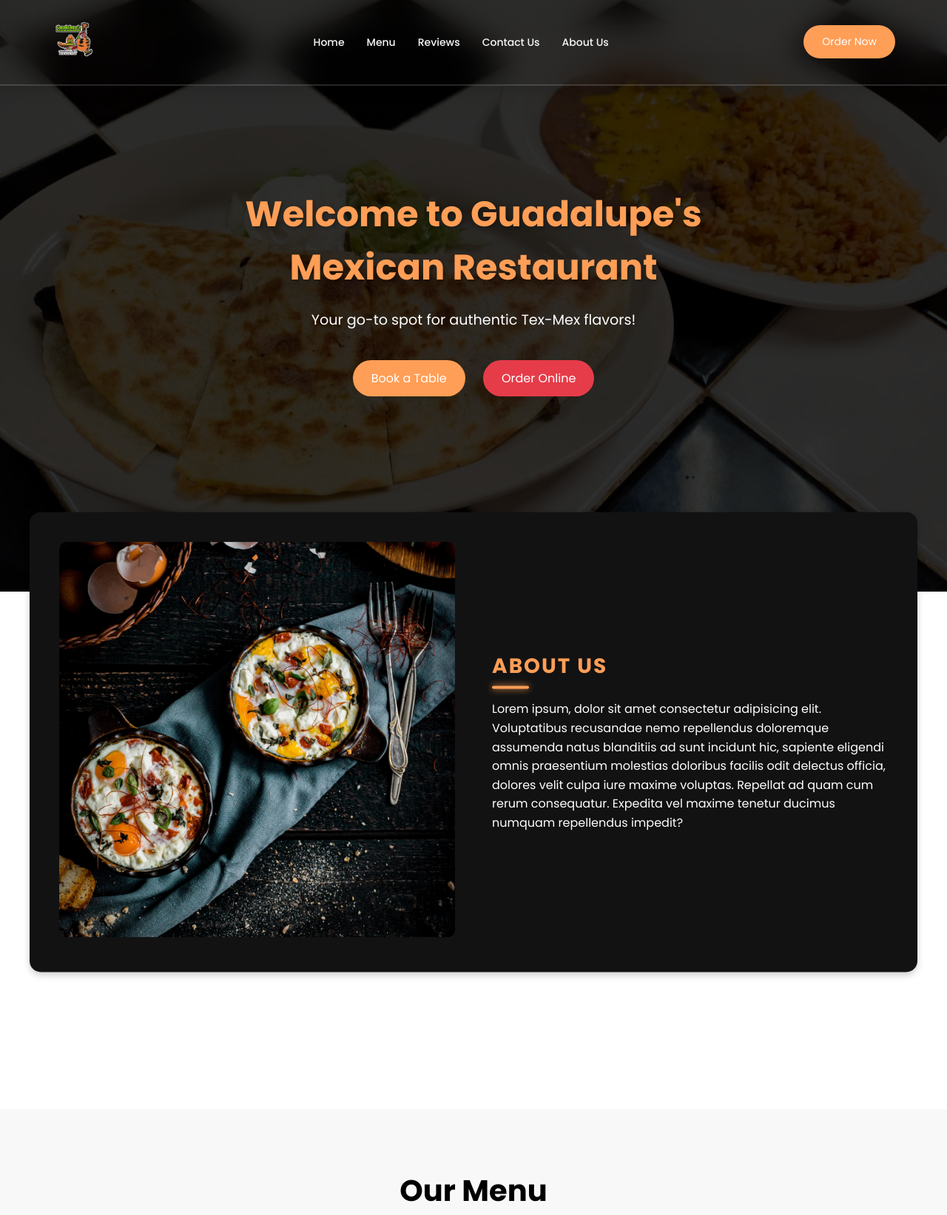
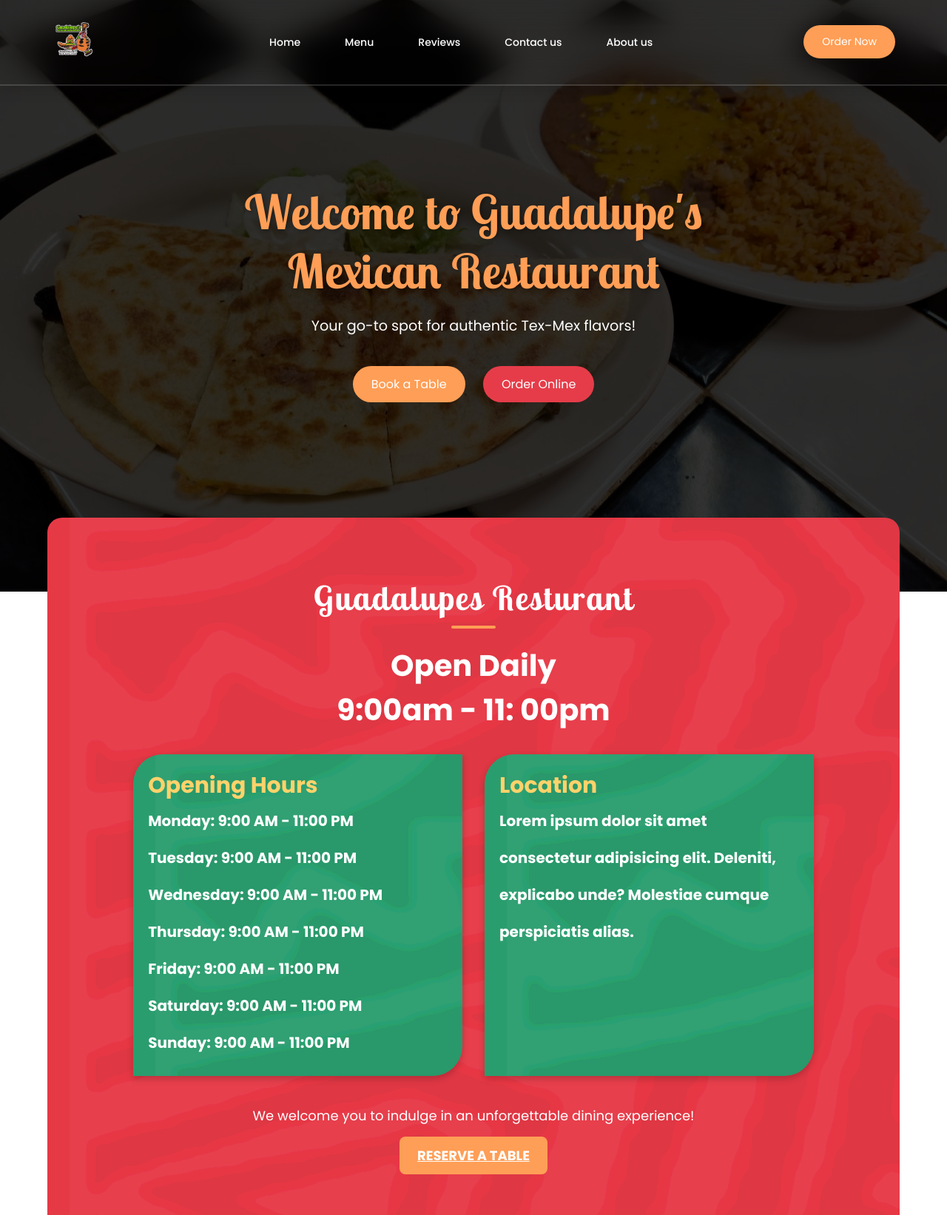
Before and after one commit to OlaloveStech/Guad, a plain HTML site: page GuadalupesResturant/GuadalupesResturant-6535822bd0dad24f8bceb0076400d9bdcfc48065/index.html in a window 1280 px wide. Shown: the top 1643 px of the page at 74% size. Drawn offline with nearby package versions, Linux system fonts and the light colour scheme; animation ran at ten frames a second.

Commit message:
added new features

```diff
--- a/GuadalupesResturant/GuadalupesResturant-6535822bd0dad24f8bceb0076400d9bdcfc48065/index.html
+++ b/GuadalupesResturant/GuadalupesResturant-6535822bd0dad24f8bceb0076400d9bdcfc48065/index.html
@@ -5,7 +5,7 @@
     <meta name="viewport" content="width=device-width, initial-scale=1.0" />
     <title>Guadalupe's Tex-Mex Restaurant</title>
     <link rel="shortcut icon" href="Images/Logo copy.ico" type="image/x-icon" />
-    <link href="https://unpkg.com/aos@2.3.1/dist/aos.css" rel="stylesheet">
+    <link href="https://unpkg.com/aos@2.3.1/dist/aos.css" rel="stylesheet" />
     <link
       rel="stylesheet"
       href="https://cdnjs.cloudflare.com/ajax/libs/font-awesome/6.7.2/css/all.min.css"
@@ -86,36 +86,55 @@
       </div>
     </section>
 
-    <!-- About us -->
-    <section
-      id="about-us"
-      class="section_padding animate__animated animate__slideInUp"
+    <!-- Opening hours -->
+
+    <section class="opening-hours"
+    data-aos="fade-up"
+    data-aos-duration="3000"
+    data-aos-offset="50"
     >
-      <div class="about-us_container">
-        <div class="about-us_container_img">
-          <img src="./Images/about us image.jpg" alt="" />
+      <div class="container">
+        <h2 class="section-title">Guadalupes Resturant</h2>
+        <div class="hours-wrapper">
+          <div class="highlight">
+            <h3>Open Daily</h3>
+            <h3>9:00am - 11: 00pm</h3>
           </div>
-        <div class="about-us_container_writeup">
-          <h4 class="section_header">About us</h4>
+          <div class="hour-card">
+            <h3>Opening Hours</h3>
+            <p>Monday: 9:00 AM - 11:00 PM</p>
+            <p>Tuesday: 9:00 AM - 11:00 PM</p>
+            <p>Wednesday: 9:00 AM - 11:00 PM</p>
+            <p>Thursday: 9:00 AM - 11:00 PM</p>
+            <p>Friday: 9:00 AM - 11:00 PM</p>
+            <p>Saturday: 9:00 AM - 11:00 PM</p>
+            <p>Sunday: 9:00 AM - 11:00 PM</p>
+          </div>
+          <div class="hour-card location">
+            <h3>Location</h3>
+
             <p>
-            Lorem ipsum, dolor sit amet consectetur adipisicing elit.
-            Voluptatibus recusandae nemo repellendus doloremque assumenda natus
-            blanditiis ad sunt incidunt hic, sapiente eligendi omnis praesentium
-            molestias doloribus facilis odit delectus officia, dolores velit
-            culpa iure maxime voluptas. Repellat ad quam cum rerum consequatur.
-            Expedita vel maxime tenetur ducimus numquam repellendus impedit?
+              Lorem ipsum dolor sit amet consectetur adipisicing elit. Deleniti,
+              explicabo unde? Molestiae cumque perspiciatis alias.
             </p>
+          </div>
+        </div>
+        <div class="cta">
+          <p>
+            We welcome you to indulge in an unforgettable dining experience!
+          </p>
+          <a href="#" class="reserve-btn">Reserve a Table</a>
         </div>
       </div>
     </section>
 
     <!-- Menu section -->
-    <section class="menu-section" id="menu" data-aos="fade-up" data-aos-duration = "3000">
+    <section class="menu-section" id="menu">
       <div class="menu-header">
         <h2>Our Menu</h2>
         <p>Explore our delicious offerings</p>
       </div>
-      <div class="menu-grid">
+      <div class="menu-grid" data-aos="fade-up" data-aos-duration="3000">
         <div class="menu-item">
           <img src="images/tacos.jpg" alt="Tacos" />
           <div class="menu-info">
@@ -149,20 +168,22 @@
           </div>
         </div>
       </div>
+      <div class="learn-more-btn"><a href="#" class="btn">Learn More</a></div>
     </section>
-
     <!-- Reviews -->
 
     <!-- REVIEWS Section -->
     <section id="testmonial">
-      <h2 class="section-title">REVIEWS</h2>
+      <h2 class="section-title">Reviews</h2>
       <div class="testmonial-container">
         <div class="testmonial-card">
           <h3 class="testmonial-title">John Doe</h3>
           <h6 class="testmonial-subtitle">Chef de Cuisine</h6>
           <div class="testmonial-body">
             <p>
-                "An absolute delight! The flavors were a perfect balance of savory and sweet, and the plating was pure artistry. A five-star dining experience!"
+              "An absolute delight! The flavors were a perfect balance of savory
+              and sweet, and the plating was pure artistry. A five-star dining
+              experience!"
             </p>
           </div>
         </div>
@@ -172,7 +193,9 @@
           <h6 class="testmonial-subtitle">Food Critic</h6>
           <div class="testmonial-body">
             <p>
-                "From the first bite to the last, every dish was a masterpiece. The attention to detail in both taste and presentation was simply outstanding!"
+              "From the first bite to the last, every dish was a masterpiece.
+              The attention to detail in both taste and presentation was simply
+              outstanding!"
             </p>
           </div>
         </div>
@@ -182,30 +205,34 @@
           <h6 class="testmonial-subtitle">Pastry Chef</h6>
           <div class="testmonial-body">
             <p>
-                "The desserts were heavenly! Each bite melted in my mouth, leaving behind a symphony of flavors. I’ll definitely be coming back for more!"
+              "The desserts were heavenly! Each bite melted in my mouth, leaving
+              behind a symphony of flavors. I’ll definitely be coming back for
+              more!"
             </p>
           </div>
         </div>
-
       </div>
     </section>
 
     <!-- gallery -->
     <section class="gallery">
-      <div class="gallery-grid" >
-            <div class="gallery-grid-header-container">        <h2 class="section_header">Gallery</h2>
+      <div class="gallery-grid">
+        <div class="gallery-grid-header-container">
+          <h2 class="section_header">Gallery</h2>
         </div>
         <div class="gallery-grid-item">
           <img
             data-aos="zoom-in"
             data-aos-duration="000"
-          src="Images/Fried icecream.jpg" alt="Ice-cream" class="pic" />
+            src="Images/Fried icecream.jpg"
+            alt="Ice-cream"
+            class="pic"
+          />
         </div>
         <div class="gallery-grid-item">
           <img
             data-aos="zoom-in"
             data-aos-duration="1200"
-
             src="Images/Guadalupe Taco Salad.jpg"
             alt="Guadalupe Taco Salad"
             class="pic"
@@ -215,20 +242,25 @@
           <img
             data-aos="zoom-in"
             data-aos-duration="1500"
-          src="Images/Fajitas.jpg" alt="Fajitas" class="pic" />
+            src="Images/Fajitas.jpg"
+            alt="Fajitas"
+            class="pic"
+          />
         </div>
         <div class="gallery-grid-item">
           <img
             data-aos="zoom-in"
             data-aos-duration="1000"
-          src="Images/El cancun.jpg" alt="El cancun" class="pic" />
+            src="Images/El cancun.jpg"
+            alt="El cancun"
+            class="pic"
+          />
         </div>
 
         <div class="gallery-grid-item">
           <img
             data-aos="zoom-in"
             data-aos-duration="1000"
-
             src="Images/Lunch Custom combo.jpg"
             alt="Lunch combo"
             class="pic"
@@ -238,39 +270,76 @@
           <img
             data-aos="zoom-in"
             data-aos-duration="3000"
-          src="Images/Quesadaillas.jpg" alt="Quesadaillas" class="pic" />
+            src="Images/Quesadaillas.jpg"
+            alt="Quesadaillas"
+            class="pic"
+          />
         </div>
         <div class="gallery-grid-item">
           <img
             data-aos="zoom-in"
             data-aos-duration="2500"
-          src="Images/Nachos.jpg" alt="Nachos" class="pic" />
+            src="Images/Nachos.jpg"
+            alt="Nachos"
+            class="pic"
+          />
         </div>
         <div class="gallery-grid-item">
           <img
             data-aos="zoom-in"
             data-aos-duration="3000"
-          src="Images/Torta.jpg" alt="Tortas" class="pic" />
+            src="Images/Torta.jpg"
+            alt="Tortas"
+            class="pic"
+          />
         </div>
         <div class="gallery-grid-item">
           <img
             data-aos="zoom-in"
             data-aos-duration="2500"
-          src="Images/Taquitos.jpg" alt="Taquitos" class="pic" />
+            src="Images/Taquitos.jpg"
+            alt="Taquitos"
+            class="pic"
+          />
         </div>
         <div class="gallery-grid-item">
           <img
             data-aos="zoom-in"
             data-aos-duration="2000"
-          src="Images/New mexico Puerco.jpg" alt="Puerco" class="pic" />
+            src="Images/New mexico Puerco.jpg"
+            alt="Puerco"
+            class="pic"
+          />
         </div>
       </div>
     </section>
 
+    <!-- About us -->
+    <section
+      id="about-us"
+      class="section_padding animate__animated animate__slideInUp"
+    >
+      <div class="about-us_container">
+        <div class="about-us_container_img">
+          <img src="./Images/about us image.jpg" alt="" />
+        </div>
+        <div class="about-us_container_writeup">
+          <h4 class="section_header">About us</h4>
+          <p>
+            Lorem ipsum, dolor sit amet consectetur adipisicing elit.
+            Voluptatibus recusandae nemo repellendus doloremque assumenda natus
+            blanditiis ad sunt incidunt hic, sapiente eligendi omnis praesentium
+            molestias doloribus facilis odit delectus officia, dolores velit
+            culpa iure maxime voluptas. Repellat ad quam cum rerum consequatur.
+            Expedita vel maxime tenetur ducimus numquam repellendus impedit?
+          </p>
+        </div>
+      </div>
+    </section>
 
     <!-- Contact Button -->
 
-    <section class="contact-section" id ="contact">
+    <section class="contact-section" id="contact">
       <div class="contact-content">
         <h2 class="contact-title">Why Wait?</h2>
         <p class="contact-text">Want delicacies of any kind?</p>
@@ -289,9 +358,6 @@
       </div>
     </section>
 
-
-
-
     <!--  -->
 
     <!-- Back to Top Button -->
--- a/GuadalupesResturant/GuadalupesResturant-6535822bd0dad24f8bceb0076400d9bdcfc48065/stylesheet.css
+++ b/GuadalupesResturant/GuadalupesResturant-6535822bd0dad24f8bceb0076400d9bdcfc48065/stylesheet.css
@@ -34,6 +34,9 @@
 
 body {
   font-family: poppins;
+  display: flex;
+  flex-direction: column;
+  align-items: center;
 }
 
 .scale-up-ver-center {
@@ -77,6 +80,7 @@ body {
   align-items: center;
   padding: 15px 60px;
   position: fixed;
+  left: 0;
   top: 0;
   width: 100%;
   backdrop-filter: blur(20px);
@@ -110,34 +114,42 @@ body {
 .nav-menu {
   display: flex;
   list-style: none;
-  gap: 30px;
+  gap: 20px;
+  align-items: center;
+  justify-content: center;
+}
+
+.nav-item {
+    padding: 20px;
+    justify-content: space-evenly;
+    transition: background 0.2s, color 0.3s, background-color 0.3s;
 }
 
 .nav-item .nav-link {
-  text-decoration: none;
-  color: #f8f8f8;
-  font-size: 14px;
-  font-weight: 500;
-  position: relative;
-  transition: color 0.3s ease;
-  text-transform: capitalize;
+    color: var(--text-light);
+    text-decoration: none;
+    font-size: 14px;
+    font-weight: 500;
 }
 
-.nav-item .nav-link::after {
-  content: "";
-  position: absolute;
-  left: 50%;
-  bottom: -5px;
-  width: 0%;
-  height: 3px;
-  background: linear-gradient(90deg, #ff8c00, #ff3d00);
-  border-radius: 10px;
-  transform: translateX(-50%);
-  transition: width 0.3s ease-in-out;
+.nav-item:hover {
+    background-image: url(Images/tab\ selector.png);
+    background-repeat: no-repeat;
+    background-size: contain;
+    animation: slide-in 0.3s forwards;
+    background-position: center;
+    -webkit-animation: slide-in 0.3s forwards;
 }
 
-.nav-item .nav-link:hover::after {
-  width: 100%;
+.nav-link:hover {
+    color: var(--yellow);
+}
+
+.nav-item:after {
+    background-image: url(Images/tab\ selector.png);
+    background-repeat: no-repeat;
+    background-size: contain;
+    background-position: center;
 }
 
 .nav-button {
@@ -193,6 +205,7 @@ body {
   text-align: center;
   overflow: hidden;
   background-attachment: fixed;
+  width: 100%;
 }
 
 .hero::before {
@@ -214,7 +227,9 @@ body {
 }
 
 .hero h1 {
-  font-size: 3rem;
+  font-family: lobster two;
+
+  font-size: clamp(1.7rem, 8vw, 4rem);
   color: var(--primary-color);
   font-weight: bold;
   margin-bottom: 20px;
@@ -240,6 +255,8 @@ body {
   text-decoration: none;
   transition: transform 0.3s ease, box-shadow 0.3s ease;
   color: var(--text-light);
+  /* font-family: Oswald; */
+  font-family: Poppins, sans-serif;
 }
 
 .order-online {
@@ -381,10 +398,10 @@ body {
 
 #about-us {
   min-height: 100vh;
-  margin-top: -100px;
+  margin-top: 100px;
   z-index: 10;
   position: relative;
-  margin: -100px 10px 0;
+  margin: 100px 10px 100px;
 }
 
 /* .about-us_container {
@@ -512,7 +529,7 @@ body {
   margin-bottom: 15px;
   position: relative;
   display: inline-block;
-  text-transform: uppercase;
+  text-transform: capitalize;
   letter-spacing: 2px;
 }
 
@@ -580,12 +597,135 @@ body {
     font-size: 13px;
   }
 }
+
+
+/* ! opening hours  */
+
+.opening-hours {
+    margin-top: -100px;
+    min-height: 150vh;
+    background-image: url("./Images/back\ red.png");
+    padding: 80px 20px;
+    text-align: center;
+    color: var(--text-light);
+    position: relative;
+    width: clamp(300px, 90vw, 1300px);
+    border-radius: 20px;
+    -webkit-border-radius: 20px;
+    -moz-border-radius: 20px;
+    -ms-border-radius: 20px;
+    -o-border-radius: 20px;
+}
+
+  .opening-hours .section-title {
+    font-size: clamp(25px , 3.5vw, 50px);
+    font-weight: bold;
+    color: var(--text-light);
+    margin-bottom: 20px;
+    text-transform: capitalize;
+    letter-spacing: 2px;
+    font-family: lobster two;
+  }
+
+  .hours-wrapper {
+    display: flex;
+    justify-content: center;
+    gap: 30px;
+    flex-wrap: wrap;
+  }
+
+  .hours-wrapper-title {
+    flex-basis: 100%;
+
+  }
+
+  .hour-card {
+    padding: 20px;
+    width: clamp(300px, 60vw, 700px);
+    border-top-left-radius: 40px;
+    border-bottom-right-radius: 40px;
+    flex-basis: 40%;
+    box-shadow: var(--shadow);
+    background-image: url("./Images/back\ green.png");
+    transition: transform 0.3s ease-in-out, box-shadow 0.3s ease-in-out;
+    display: flex;
+    justify-content: flex-start;
+    flex-direction: column;
+    align-items: flex-start;
+    -webkit-transition: transform 0.3s ease-in-out, box-shadow 0.3s ease-in-out;
+    -moz-transition: transform 0.3s ease-in-out, box-shadow 0.3s ease-in-out;
+    -ms-transition: transform 0.3s ease-in-out, box-shadow 0.3s ease-in-out;
+    -o-transition: transform 0.3s ease-in-out, box-shadow 0.3s ease-in-out;
+
+}
+
+
+
+
+
+
+  .hour-card h3 {
+    font-size: clamp(17px, 3vw, 30px);
+    color: var(--yellow);
+  }
+
+  .hour-card p {
+    font-size: clamp(15px, 2.6vw, 20px);
+    font-weight: bold;
+    color: var(--text-light);
+    text-align: left;
+    line-height: 2.5;
+  }
+
+  .highlight {
+
+    flex-basis: 100%;
+  }
+  .highlight h3 {
+    font-size: clamp(18px, 4vw, 40px);
+  }
+
+  .cta {
+    margin-top: 40px;
+  }
+
+  .cta p {
+    font-size: 18px;
+    color: var(--text-light);
+    margin-bottom: 15px;
+  }
+
+  .reserve-btn {
+    display: inline-block;
+    padding: 12px 24px;
+    background: var(--main);
+    color: var(--text-color);
+    font-size: 18px;
+    font-weight: bold;
+    text-transform: uppercase;
+    border-radius: 8px;
+    transition: background 0.3s ease-in-out, transform 0.2s;
+  }
+
+  .reserve-btn:hover {
+    background: var(--red);
+    transform: scale(1.1);
+  }
+
+
+
+
+
+
 /* ! menus */
 
 .menu-section {
   text-align: center;
   padding: 80px 20px;
-  background: #f8f8f8;
+  background: url("./Images/back\ green.png");
+  width: 100%;
+  margin-top: 100px;
+  box-shadow: 5px 5px 10px 1px rgba(0, 0, 0, 0.263);
 }
 .menu-header h2 {
   font-size: 2.5rem;
@@ -639,6 +779,19 @@ body {
   .menu-grid {
     grid-template-columns: 1fr;
   }
+
+  .opening-hours .hour-card {
+    flex-basis: 100%;
+    align-items: center;
+
+  }
+}
+
+.learn-more-btn {
+    display: flex;
+    justify-content: flex-end;
+    cursor: pointer;
+    margin-top: 20px;
 }
 
 /*!Reviews */
@@ -693,6 +846,7 @@ body {
   position: relative;
   display: inline-block;
   color: var(--main);
+  text-transform: capitalize;
 }
 
 .section-title::after {
@@ -706,6 +860,11 @@ body {
 }
 
 /* Testimonial Container */
+#testmonial {
+  width: 100%;
+
+}
+
 .testmonial-container {
   display: flex;
   flex-wrap: wrap;
@@ -825,6 +984,7 @@ body {
   gap: 10px;
   padding: 20px;
   background-color: #222;
+  background-image: url("./Images/back\ yellow.png");
 }
 
 .gallery-grid-header-container {
@@ -836,8 +996,9 @@ body {
 
 .gallery-grid h2 {
   text-align: center;
-  color: white;
+  color: var(--bg-dark);
   margin-bottom: 30px;
+  text-transform: capitalize ;
 }
 
 /* Dynamic image sizes for larger screens */
@@ -997,6 +1158,7 @@ body {
   color: var(--text-light);
   position: relative;
   overflow: hidden;
+  width: 100%;
 }
 
 /* Floating animation effect */
@@ -1110,7 +1272,6 @@ body {
   transform: translateY(-5px);
 }
 
-
 @-webkit-keyframes scale-up-ver-center {
   0% {
     -webkit-transform: scaleY(0.4);
@@ -1131,7 +1292,6 @@ body {
     transform: scaleY(1);
   }
 }
-
 
 @-webkit-keyframes kenburns-bottom-right {
   0% {
```
Lines whose indentation alone changed are shown as unchanged.
